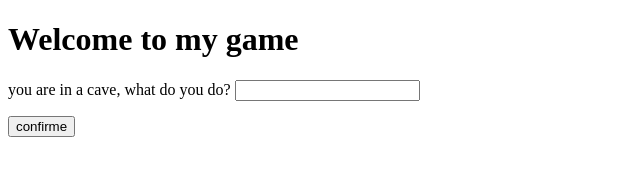
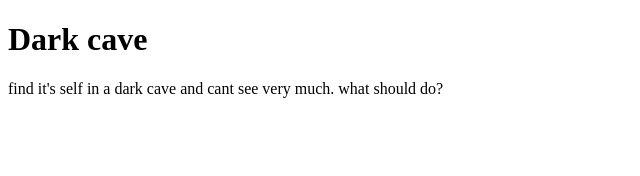
Before and after one commit to bobsan93/first-game, a plain HTML site: page index.html in a window 1280 px wide. Both pictures are taken after a click on the button "confirme". Shown: the whole page, without its empty margins (0-640 px from the left). Drawn offline with Linux system fonts and the light colour scheme.

Commit message:
the basics for the adnveture in place. input for name and a change of the html

```diff
--- a/index.html
+++ b/index.html
@@ -11,7 +11,8 @@
 <body>
     <div id="content">
         <h1>Welcome to my game</h1>
-        <label for="name-input">you are in a cave, what do you do?</label>
+        <p>You will take control over a minion and guide it out of harm.</p>
+        <label for="name-input">What will you minion be called?</label>
         <input id="name-input" type="text">
         <button id="start-button">confirme</button>
     </div>
--- a/script.js
+++ b/script.js
@@ -4,7 +4,10 @@ function game(){
         let input = document.querySelector('#name-input')
         let content = document.querySelector('#content')
         button.addEventListener('click', function() {
-            content.innerHTML
+            content.innerHTML = `
+            <h1>Dark cave</h1>
+            <p>${input.value} find it's self in a dark cave and cant see very much. what should
+            ${input.value} do?</p>`
         })
     })
 }
```
